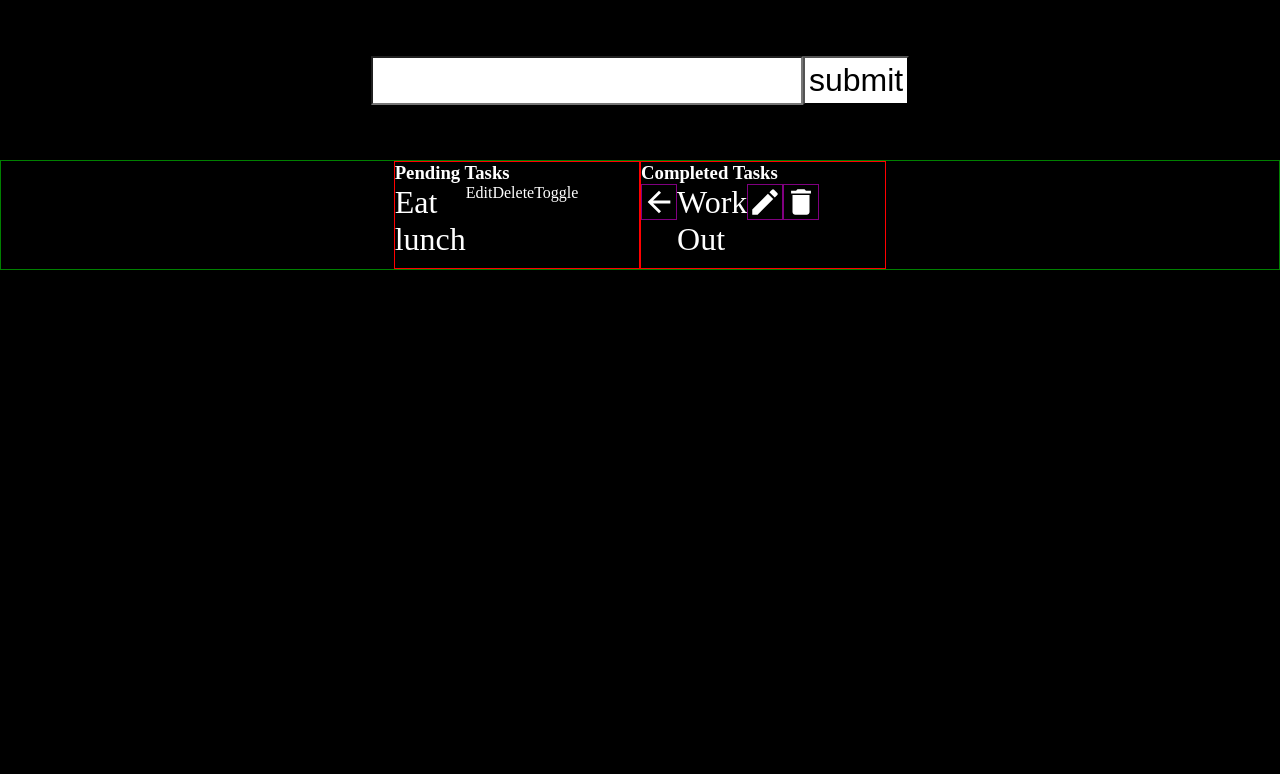
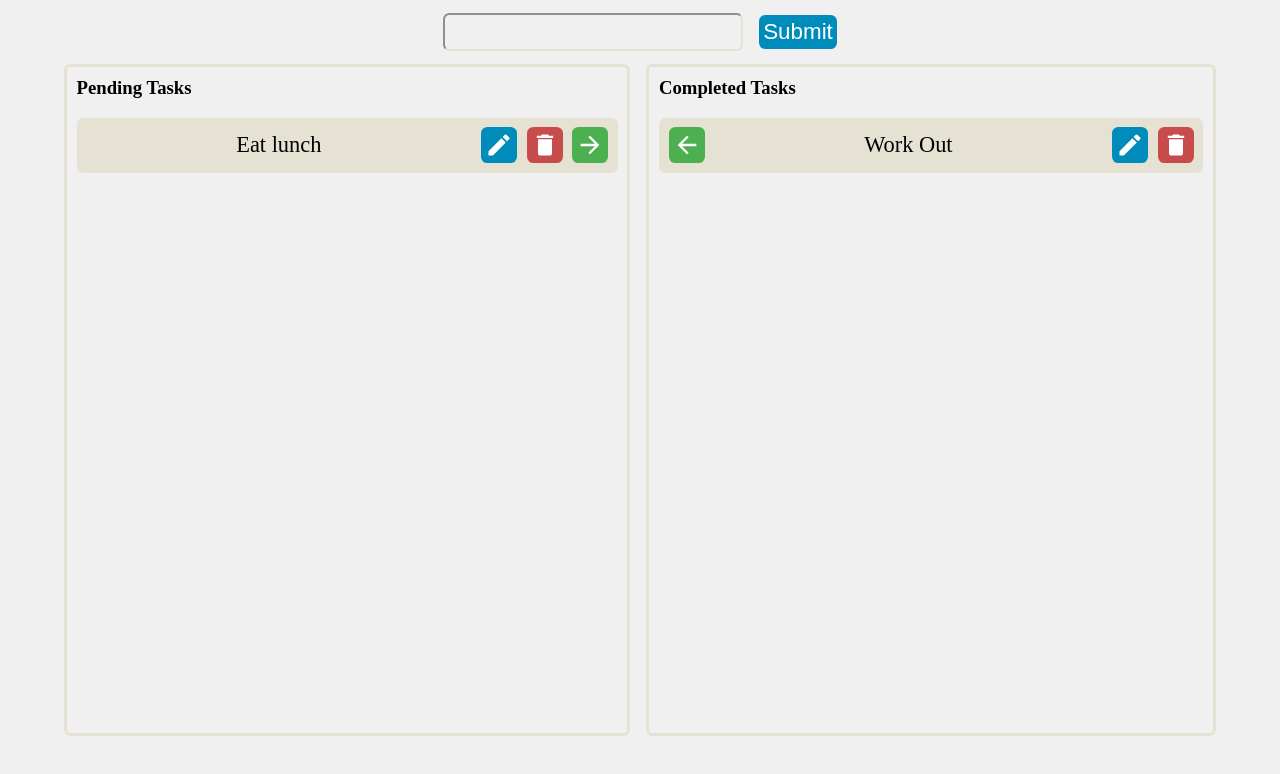
Before and after one commit to kyleyu23/todo-list-backend, a plain HTML site: page index.html in a window 1280 px wide. Drawn offline with Linux system fonts and the light colour scheme; no server answers.

Commit message:
update css

```diff
--- a/index.css
+++ b/index.css
@@ -1,3 +1,8 @@
+:root {
+  --icon-height: 36px;
+  --form-height: 8vh;
+}
+
 * {
   margin: 0;
   padding: 0;
@@ -5,52 +10,99 @@
 }
 
 body {
-  color: white;
-  background-color: black;
+  color: black;
+  background-color: #f0f0f0;
   min-height: 100vh;
+  overflow: hidden;
 }
 form {
-  min-height: 20vh;
+  min-height: var(--form-height);
+  display: flex;
+  justify-content: center;
+  align-items: center;
+  column-gap: 1rem;
+}
+form input,
+form button {
+  background-color: #f0f0f0;
+  padding: 0.25rem;
+  font-size: 1.4rem;
+  border-color: #e6e2d3;
+}
+form button {
+  color: white;
+  background-color: #008cba;
+  border: none;
+}
+
+.content-container {
+  /* border: 1px green solid; */
+  min-height: calc(100vh - var(--form-height) * 2);
+  display: flex;
+  justify-content: center;
+
+  gap: 1rem;
+  margin-inline: 4rem;
+}
+.inner-container {
+  display: flex;
+  flex-direction: column;
+  flex-grow: 1;
+
+  border: 0.2rem #e6e2d3 solid;
+}
+.inner-container > * {
+  margin: 0.6rem;
+}
+.todo-item {
+  list-style: none;
+  display: flex;
+  background-color: #e6e2d3;
+
+  padding: 0.6rem;
+  column-gap: 0.6rem;
+}
+.todo-title {
+  font-size: 1.4rem;
+  flex: 1;
+
   display: flex;
   justify-content: center;
   align-items: center;
 }
-form input,
-form button {
-  padding: 0.25rem;
-  font-size: 2rem;
-  /* border: none; */
-  background: white;
+.edit-button,
+.delete-button,
+.toggle-button,
+svg {
+  width: var(--icon-height);
+  height: var(--icon-height);
 }
-.content-container {
-  border: 1px green solid;
-
-  width: 100%;
-  height: 100%;
-
-  display: flex;
-  justify-content: center;
-  align-items: center;
-  flex-direction: row;
+svg {
+  fill: white;
+  padding: 4px;
 }
-.inner-container {
-  border: 1px red solid;
+.edit-button {
+  background-color: #008cba;
 }
-
-.todo-item {
-  width: 50%;
-  list-style: none;
-  display: flex;
-  margin-bottom: 10px;
-  margin-right: 10px;
+.delete-button {
+  background-color: #c94c4c;
 }
-.todo-title {
-  width: 100%;
-  font-size: 2rem;
-  display: flex;
+.toggle-button {
+  background-color: #4caf50;
 }
-.todo-item svg {
-  border: 1px purple solid;
-  width: 36px;
-  fill: white;
+.edit-button,
+.delete-button,
+.toggle-button,
+.todo-button {
+  cursor: pointer;
 }
+input,
+button,
+.content-container,
+.inner-container,
+.todo-item,
+.edit-button,
+.delete-button,
+.toggle-button {
+  border-radius: 0.4rem;
+}
--- a/index.html
+++ b/index.html
@@ -5,13 +5,13 @@
     <meta http-equiv="X-UA-Compatible" content="IE=edge" />
     <meta name="viewport" content="width=device-width, initial-scale=1.0" />
     <link rel="stylesheet" href="./index.css" />
-    <script src="./index.js" async type="module"></script>
+    <!-- <script src="./index.js" async type="module"></script> -->
     <title>Todo List</title>
   </head>
   <body>
     <form>
       <input type="text" class="todo-input" />
-      <button class="todo-button" type="submit">submit</button>
+      <button class="todo-button" type="submit">Submit</button>
     </form>
     <div class="content-container">
       <div class="inner-container pending">
@@ -19,9 +19,34 @@
         <ul>
           <div class="todo-item">
             <li class="todo-title">Eat lunch</li>
-            <li class="edit-button">Edit</li>
-            <li class="delete-button">Delete</li>
-            <li class="toggle-button">Toggle</li>
+            <li class="edit-button">
+              <svg
+                focusable="false"
+                aria-hidden="true"
+                viewBox="0 0 24 24"
+                data-testid="EditIcon"
+                aria-label="fontSize small"
+              >
+                <path
+                  d="M3 17.25V21h3.75L17.81 9.94l-3.75-3.75L3 17.25zM20.71 7.04c.39-.39.39-1.02 0-1.41l-2.34-2.34a.9959.9959 0 0 0-1.41 0l-1.83 1.83 3.75 3.75 1.83-1.83z"
+                ></path>
+              </svg>
+            </li>
+            <li class="delete-button">
+              <svg
+                focusable="false"
+                aria-hidden="true"
+                viewBox="0 0 24 24"
+                data-testid="DeleteIcon"
+                aria-label="fontSize small"
+              >
+                <path
+                  d="M6 19c0 1.1.9 2 2 2h8c1.1 0 2-.9 2-2V7H6v12zM19 4h-3.5l-1-1h-5l-1 1H5v2h14V4z"
+                ></path>
+              </svg>
+            </li>
+            <li class="toggle-button">
+              <svg focusable="false" aria-hidden="true" viewBox="0 0 24 24" data-testid="ArrowForwardIcon" aria-label="fontSize small"><path d="m12 4-1.41 1.41L16.17 11H4v2h12.17l-5.58 5.59L12 20l8-8z"></path></svg></li>
           </div>
         </ul>
 
```
